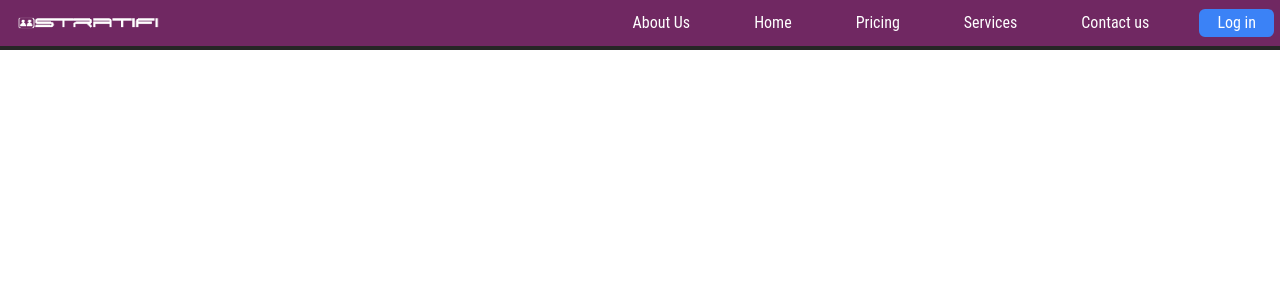
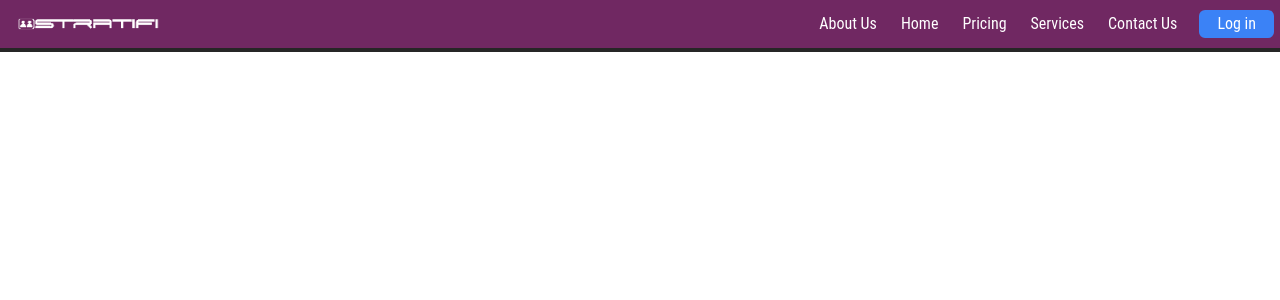
Before and after one commit to STRATIFI-Bravo-Startup-3/Stratifi-React, a React (Create React App) app in the folder stratifi-app/: page / in a window 1280 px wide. Shown: the top 300 px of the page. Built offline with nearby package versions, Linux system fonts and the light colour scheme.

Commit message:
added nav component (complete)

```diff
--- a/stratifi-app/package.json
+++ b/stratifi-app/package.json
@@ -9,6 +9,7 @@
     "react": "^18.2.0",
     "react-dom": "^18.2.0",
     "react-icons": "^4.6.0",
+    "react-router-dom": "^6.4.2",
     "react-scripts": "5.0.1",
     "web-vitals": "^2.1.4"
   },
--- a/stratifi-app/src/App.js
+++ b/stratifi-app/src/App.js
@@ -1,11 +1,19 @@
 import logo from "./logo.svg";
 import "./App.css";
 import NavBar from "./components/NavBar";
+import {
+  BrowserRouter as Router,
+  Navigate,
+  Route,
+  Routes,
+} from "react-router-dom";
 
 function App() {
   return (
     <div className="App">
-      <NavBar />
+      <Router>
+        <NavBar />
+      </Router>
     </div>
   );
 }
--- a/stratifi-app/src/components/NavBar.jsx
+++ b/stratifi-app/src/components/NavBar.jsx
@@ -1,29 +1,55 @@
 import React, { Component, useState } from "react";
 import logo from "../images/logo.png";
 import { HiMenu } from "react-icons/hi";
+import { Link } from "react-router-dom";
 
 const NavBar = () => {
   const [open, setOpen] = useState(false);
 
   return (
-    <header className="border-b-4 border-neutral-800">
-      <div className="flex items-center p-2 bg-[#702862] text-white justify-between mx-auto xl:mx-w-7xl max-w-full text-start  w-full">
+    <header className="border-b-4 bg-[#702862] border-neutral-800">
+      <div className="flex items-center p-2  text-white justify-between xl:mx-auto xl:max-w-7xl max-w-full flex-wrap w-full">
         <div className="w-40">
           <img className="" src={logo} alt="" srcSet="" />
         </div>
-        <HiMenu className="lg:hidden block" onClick={() => setOpen(!open)} />
+        <HiMenu
+          className={`${
+            open ? "rotate-90 ease-in delay-150" : ""
+          } ring-2 ring-neutral-800 ring-offset-0 lg:hidden block h-6 w-6 cursor-pointer rounded`}
+          onClick={() => setOpen(!open)}
+        />
         <nav
           className={`${
-            open ? "block" : "hidden"
-          } lg:flex lg:items-center lg:w-auto`}
+            open ? "block w-full ease-in delay-150" : "hidden"
+          } lg:flex lg:items-center lg:w-auto `}
         >
-          <ul className="lg:flex lg:justify-between lg:gap-10 ">
-            <li className="px-3 block cursor-pointer">About Us</li>
-            <li className="px-3 block cursor-pointer">Home</li>
-            <li className="px-3 block cursor-pointer">Pricing</li>
-            <li className="px-3 block cursor-pointer">Services</li>
-            <li className="px-3 block cursor-pointer">Contact us</li>
-            <button className="px-4 bg-blue-500 ring-2 ring-blue-500 rounded">
+          <ul className="lg:flex lg:justify-between items-center">
+            <li className="px-3 block text-start">
+              <Link className="hover:text-slate-300" to="/">
+                About Us
+              </Link>
+            </li>
+            <li className="px-3 block text-start">
+              <Link className="hover:text-slate-300" to="/">
+                Home
+              </Link>
+            </li>
+            <li className="px-3 block text-start">
+              <Link className="hover:text-slate-300" to="/">
+                Pricing
+              </Link>
+            </li>
+            <li className="px-3 block text-start">
+              <Link className="hover:text-slate-300" to="/">
+                Services
+              </Link>
+            </li>
+            <li className="px-3 block text-start">
+              <Link className="hover:text-slate-300" to="/">
+                Contact Us
+              </Link>
+            </li>
+            <button className="ml-3 my-1 block px-4 bg-blue-500 hover:bg-blue-600 active:bg-blue-700 ring-2 ring-blue-500 rounded">
               Log in
             </button>
           </ul>
```
Also changed, not shown: 1 other file (tests, documents, lock files or other folders).
